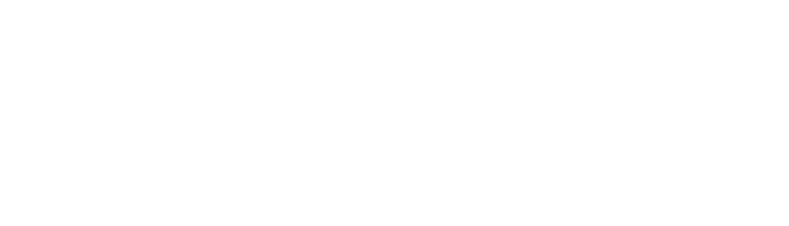
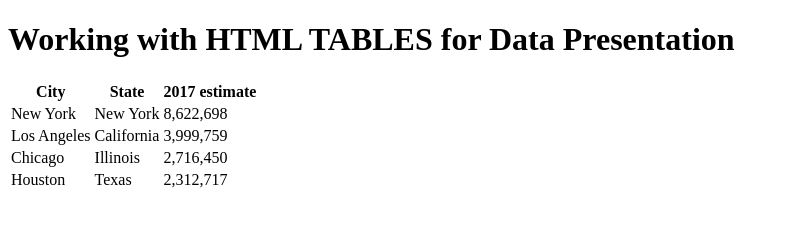
Before and after one commit to Israel-Mafabi-Emmanuel/Website-Development-Projects---School-Projects, a website: page phase-0/html_tables/index.html in a window 1280 px wide. Shown: the whole page, without its empty margins (0-789 px from the left). Drawn offline with Linux system fonts and the light colour scheme.

Commit message:
Created html-list projects, assignment

```diff
--- a/phase-0/html_tables/index.html
+++ b/phase-0/html_tables/index.html
@@ -6,6 +6,39 @@
         <title>Mafabi Emmanuel: Software Engineering, Tables</title>
     </head>
     <body>
-
+        <h1>Working with HTML TABLES for Data Presentation</h1>
+        <!-- Using tables for Data presentation -->
+        <table>
+            <tr>
+                <!-- title or table headings -->
+                <th>City</th>
+                <th>State</th>
+                <th>2017 estimate</th>
+            </tr>
+            <tr>
+                <!-- table data -->
+                <td>New York</td>
+                <td>New York</td>
+                <td>8,622,698</td>
+            </tr>
+            <tr>
+                <!-- table data -->
+                <td>Los Angeles</td>
+                <td>California</td>
+                <td>3,999,759</td>
+            </tr>
+            <tr>
+                <!-- table data -->
+                <td>Chicago</td>
+                <td>Illinois</td>
+                <td>2,716,450</td>
+            </tr>
+            <tr>
+                <!-- table data -->
+                <td>Houston</td>
+                <td>Texas</td>
+                <td>2,312,717</td>
+            </tr>
+        </table>
     </body>
 </html>
```
Also changed, not shown: phase-0/html_tables/test/helpers.js (added, +10 -0 lines), phase-0/html_tables/test/table_test.js (added, +82 -0 lines), phase-0/html_tables/.results.json (added).
